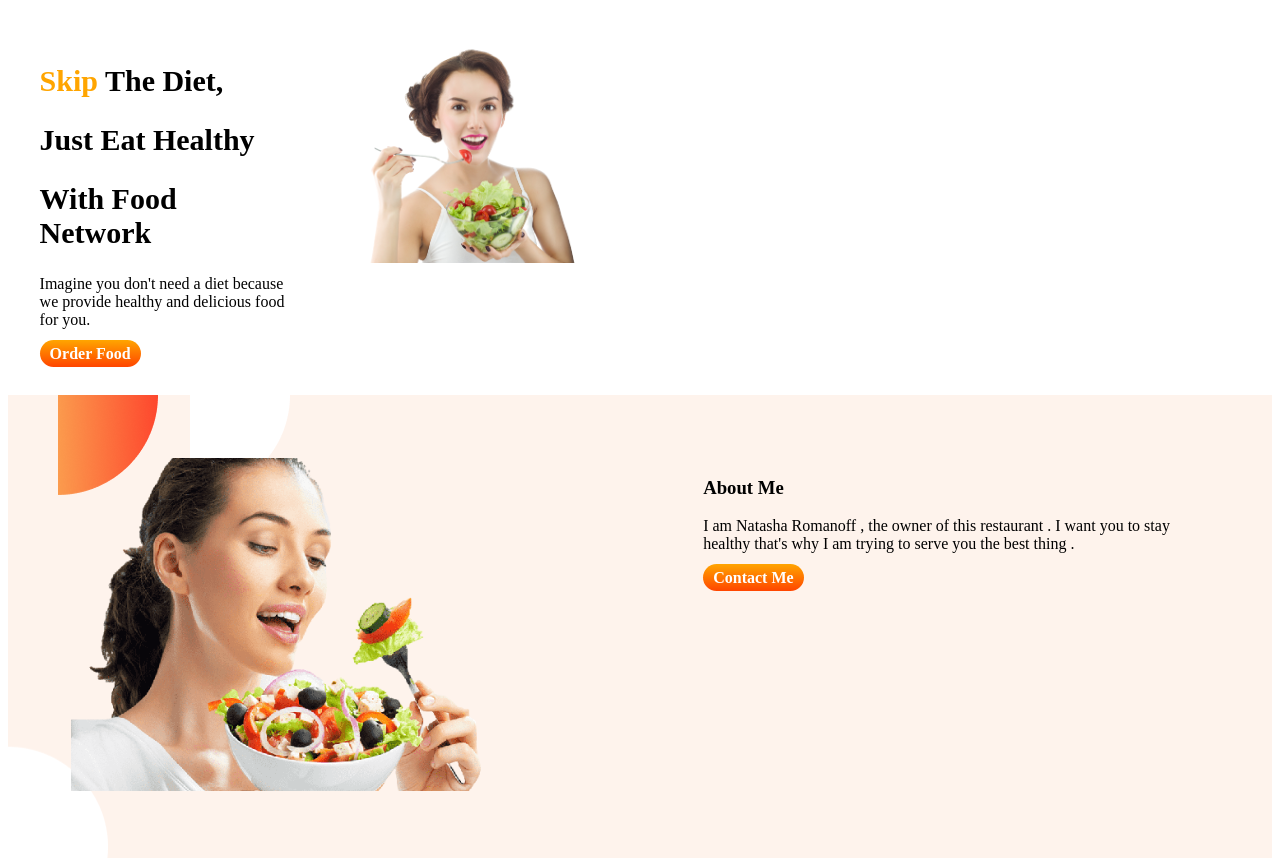
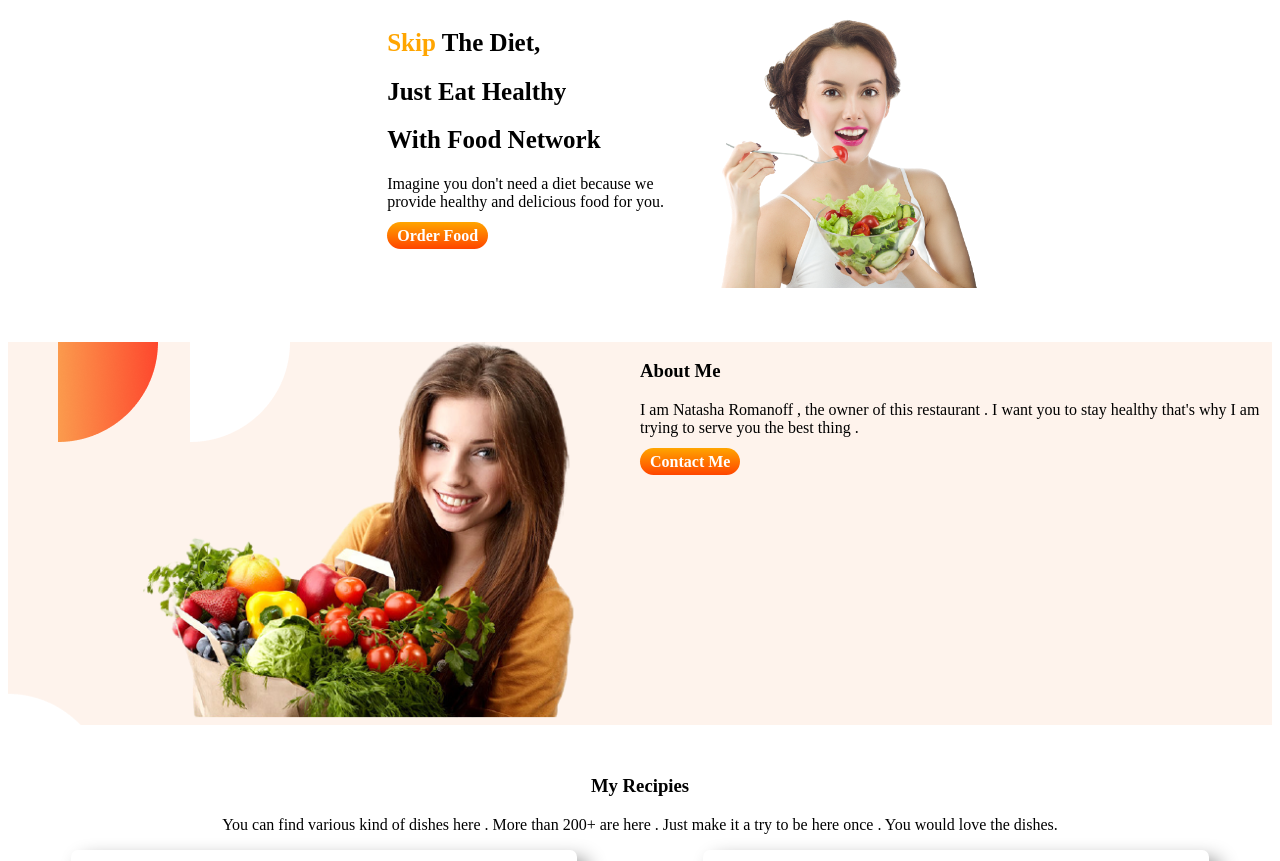
Before and after one commit to shuk29/eat-healthy, a plain HTML site: page index.html in a window 1280 px wide. Shown: the top 861 px of the page. Drawn offline with Linux system fonts and the light colour scheme; a web font is replaced by a local one.

Commit message:
Restaurant

```diff
--- a/index.html
+++ b/index.html
@@ -29,7 +29,7 @@
     <section class="second-section display pad">
         <div class="half-width">
             <img class="second-pic"
-                src="eat-healthy-main/images/female/png-clipart-eating-healthy-diet-food-health-natural-foods-food-removebg-preview.png"
+                src="eat-healthy-main/images/female/kisspng-healthy-diet-food-eating-nutrition-woman-diet-5b20e260c13c04.3441013515288817607915-removebg-preview.png"
                 alt="">
 
         </div>
--- a/style.css
+++ b/style.css
@@ -1,21 +1,22 @@
 .half-width{
     width: 50%;
-    padding: 5%;
 }
 .half-width img{
     width: 100%;
 
 }
 .weight{
-    font-size: 30px;
+    font-size: 25px;
 }
 .display{
     display: flex;
-    margin-bottom: 100px;
+    margin-bottom: 50px;
 }
 .first-section{
     width: 50%;
-    margin: 0;
+    padding-left: 0%;
+    align-self: center;
+    padding-left: 30%;
 }
 .second-section{
     background-image: url(eat-healthy-main/images/shapes/7.png);
```
